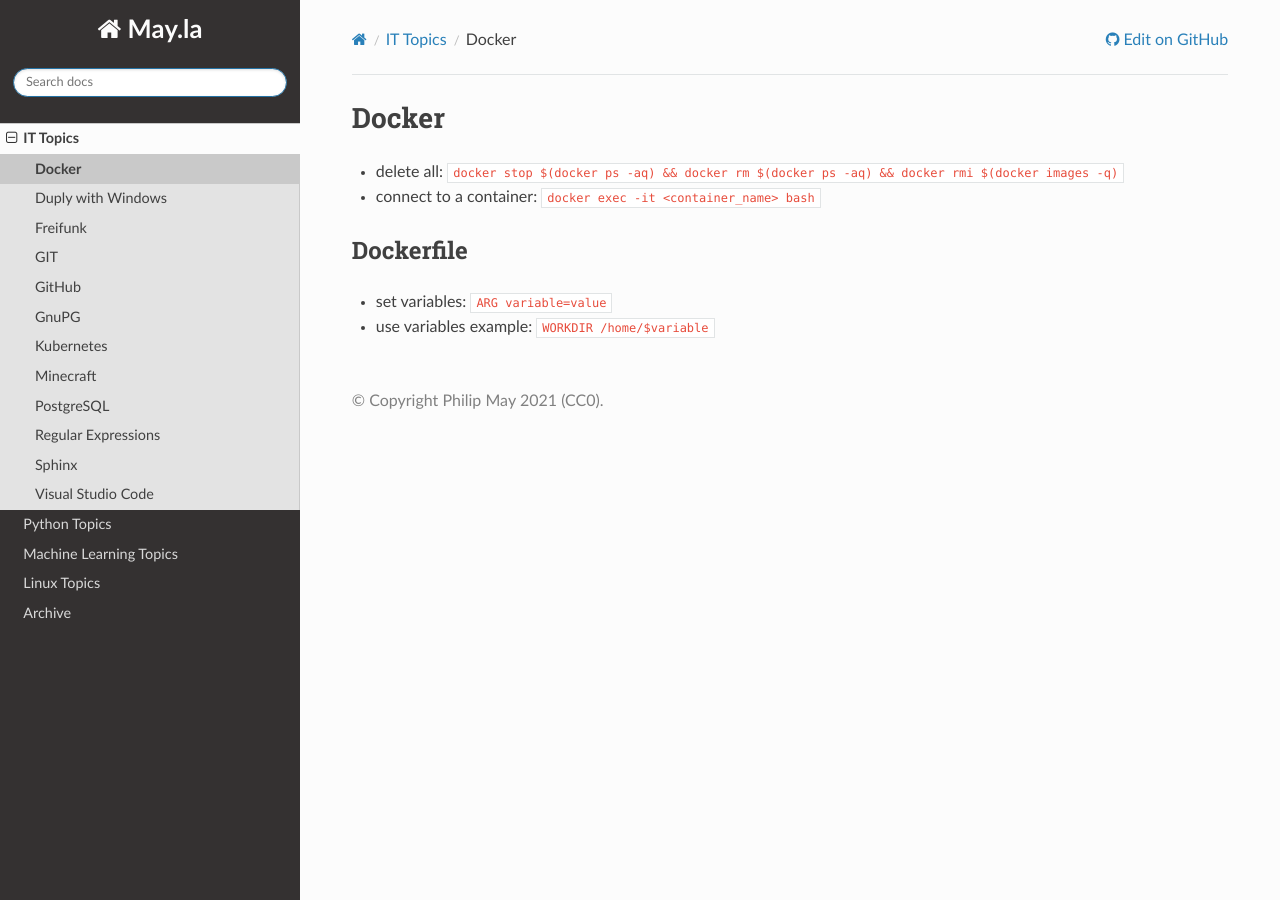
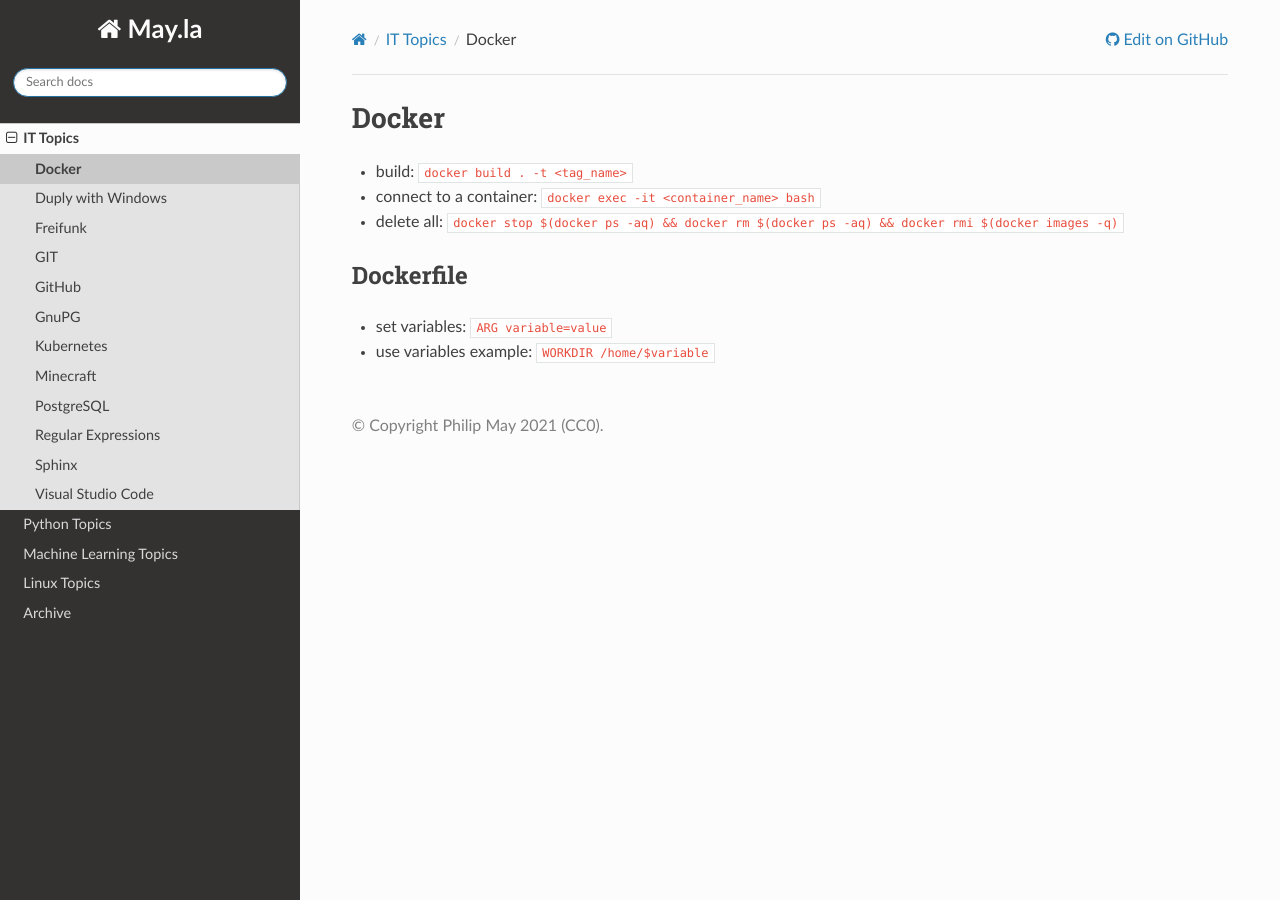
Before and after one commit to PhilipMay/May.la, a Sphinx documentation site: the page built from source/it/docker.md, in a window 1280 px wide. Built offline with Sphinx 7.4.7 and the Read the Docs theme 2.0.0, drawn with Linux system fonts in a browser that asks for light colours.

Commit message:
Update docker.md

```diff
--- a/source/it/docker.md
+++ b/source/it/docker.md
@@ -1,6 +1,7 @@
 # Docker
+- build: `docker build . -t <tag_name>`
+- connect to a container: `docker exec -it <container_name> bash`
 - delete all: `docker stop $(docker ps -aq) && docker rm $(docker ps -aq) && docker rmi $(docker images -q)`
-- connect to a container: `docker exec -it <container_name> bash`
 
 ## Dockerfile
 - set variables: `ARG variable=value`
```
